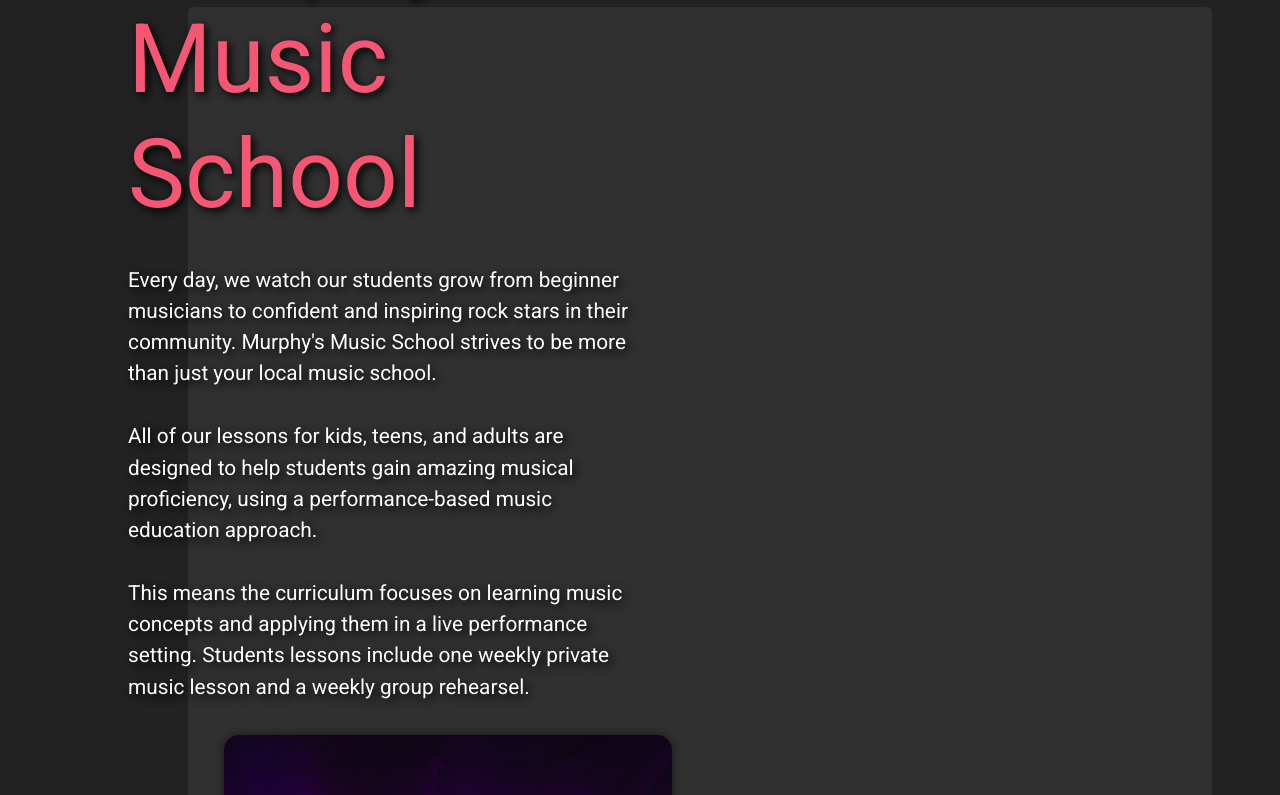
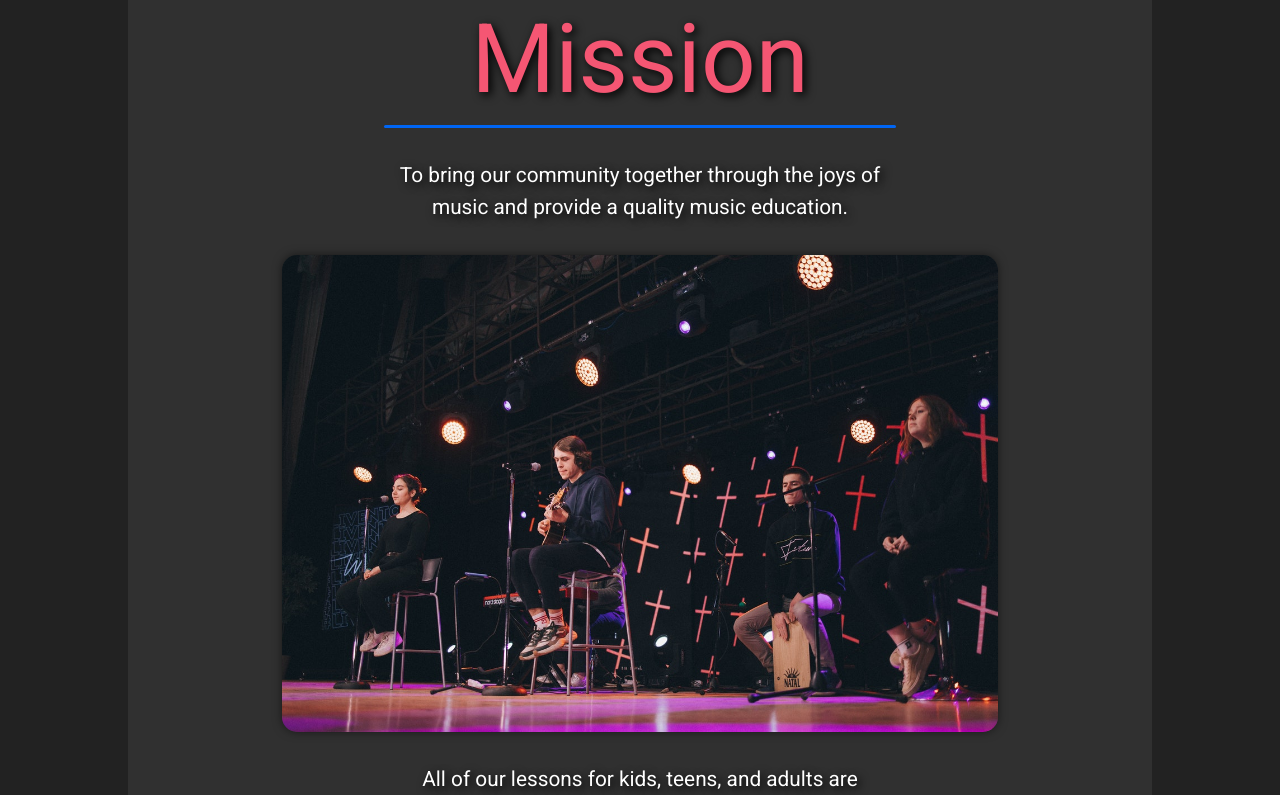
Before and after one commit to ColinJhEdwards/murphy-music-school, a React (Create React App) app: page / in a window 1280 px wide. Shown: the part 945-1740 px from the top of the page. Built offline with nearby package versions, Linux system fonts and the light colour scheme; a web font is replaced by a local one.

Commit message:
changed layout of about us page by doing a columned layout instead of row

```diff
--- a/src/components/AboutUs.js
+++ b/src/components/AboutUs.js
@@ -11,7 +11,7 @@
 } from "@fortawesome/free-solid-svg-icons";
 import about from "../images/display/about.jpg";
 //scroll animation
-import { scrollReveal } from "../animations";
+import { scrollReveal, width } from "../animations";
 import { useScroll } from "./useScroll";
 
 const AboutUs = () => {
@@ -25,12 +25,19 @@
     >
       <div className="wall"></div>
       <div className="text">
-        <h1>Murphy's Music School</h1>
+        <h1>Our Mission</h1>
+        <Line variants={width}></Line>
         <p>
-          Every day, we watch our students grow from beginner musicians to
-          confident and inspiring rock stars in their community. Murphy's Music
-          School strives to be more than just your local music school.
+          To bring our community together through the joys of music and provide
+          a quality music education.
         </p>
+      </div>
+      <div className="image">
+        <div className="image">
+          <img src={about} alt="aboutpageimage" />
+        </div>
+      </div>
+      <div className="text">
         <p>
           All of our lessons for kids, teens, and adults are designed to help
           students gain amazing musical proficiency, using a performance-based
@@ -38,14 +45,10 @@
         </p>
         <p>
           This means the curriculum focuses on learning music concepts and
-          applying them in a live performance setting. Students lessons include
-          one weekly private music lesson and a weekly group rehearsel.
+          applying them in a live performance setting that we always encourage
+          the community to attend. Students lessons include one weekly private
+          music lesson and a weekly group rehearsel.
         </p>
-      </div>
-      <div className="image">
-        <div className="image">
-          <img src={about} alt="aboutpageimage" />
-        </div>
       </div>
       <div className="icons">
         <div className="hold">
@@ -75,6 +78,7 @@
   display: flex;
   justify-content: space-between;
   align-items: center;
+  flex-direction: column;
   flex-wrap: wrap;
   width: 80%;
   margin: auto;
@@ -84,8 +88,7 @@
     background: #3e3e3f;
     opacity: 0.5;
     position: absolute;
-    top: 0;
-    transform: translate(60px, 120px);
+
     width: 100%;
     height: 100%;
     z-index: -1;
@@ -98,11 +101,13 @@
       font-size: 6rem;
       text-shadow: 3px 3px 10px black;
       color: #f55673;
+      text-align: center;
     }
     p {
       margin: 2rem 0rem;
       font-size: 1.3rem;
       text-shadow: 3px 3px 10px black;
+      text-align: center;
     }
   }
   .image {
@@ -142,4 +147,11 @@
   }
 `;
 
+const Line = styled(motion.div)`
+  height: 3px;
+  width: 100%;
+  background: #0065f3;
+  border-radius: 50px;
+`;
+
 export default AboutUs;
--- a/src/components/EventDetails.js
+++ b/src/components/EventDetails.js
@@ -8,6 +8,7 @@
   faDollarSign,
 } from "@fortawesome/free-solid-svg-icons";
 import { pageAnimation, fade, ySlide, noDelayFade } from "../animations";
+import ScrollTop from "./ScrollTop";
 
 const EventDetails = ({
   d,
@@ -56,6 +57,7 @@
           </div>
         </div>
       </div>
+      <ScrollTop />
     </StyledEvent>
   );
 };
```
Also changed, not shown: src/images/display/about.jpg.
